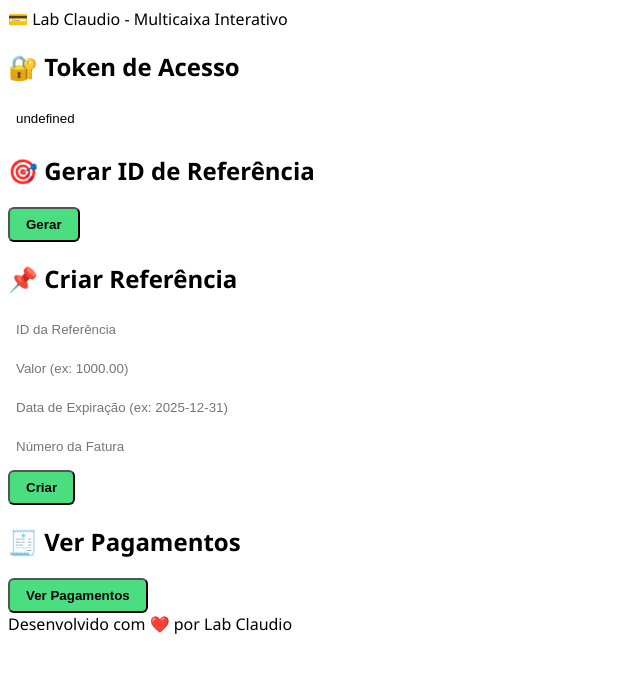
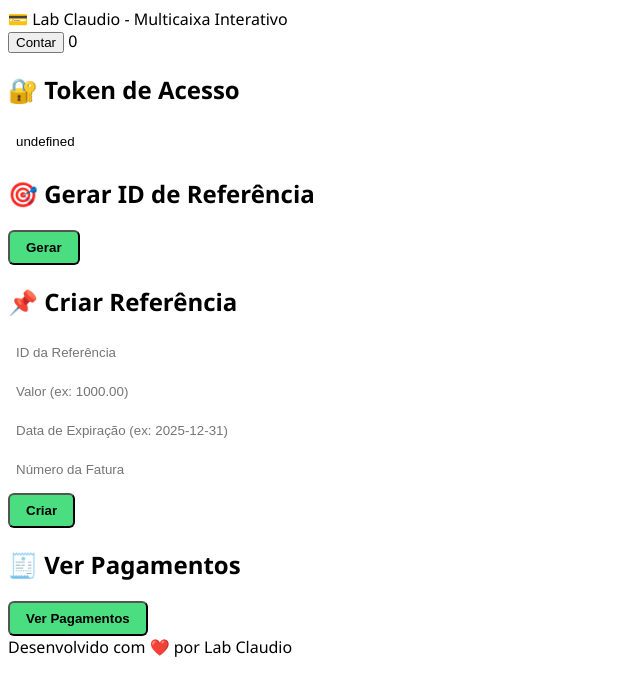
Before and after one commit to Wolf-Quiteque/lab-claudio, a plain HTML site: page index.html in a window 1280 px wide. Shown: the whole page, without its empty margins (0-640 px from the left). Drawn offline with nearby package versions, Linux system fonts and the light colour scheme.

Commit message:
update index.html

```diff
--- a/index.html
+++ b/index.html
@@ -16,6 +16,13 @@
 
   <main class="p-6 space-y-6" x-data="labClaudioApp()">
     <section class="bg-white bg-opacity-10 p-6 rounded-lg shadow-md">
+      <div x-data="{ count: 0 }">
+  <button @click="count++">Contar</button>
+  <span x-text="count"></span>
+</div>
+
+
+
       <h2 class="text-xl mb-4 font-semibold">🔐 Token de Acesso</h2>
       <input x-model="token" class="input" placeholder="Cole seu Token aqui" />
     </section>
```
